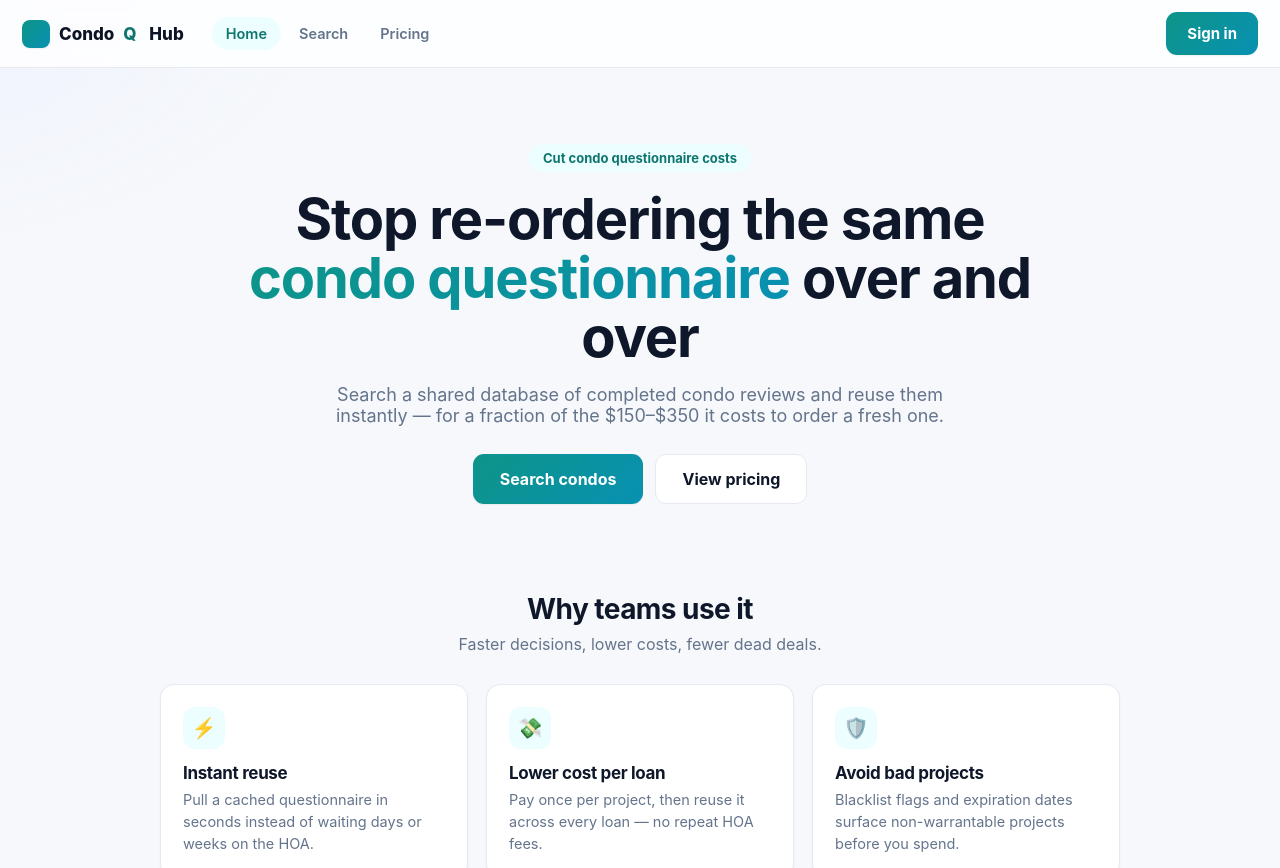
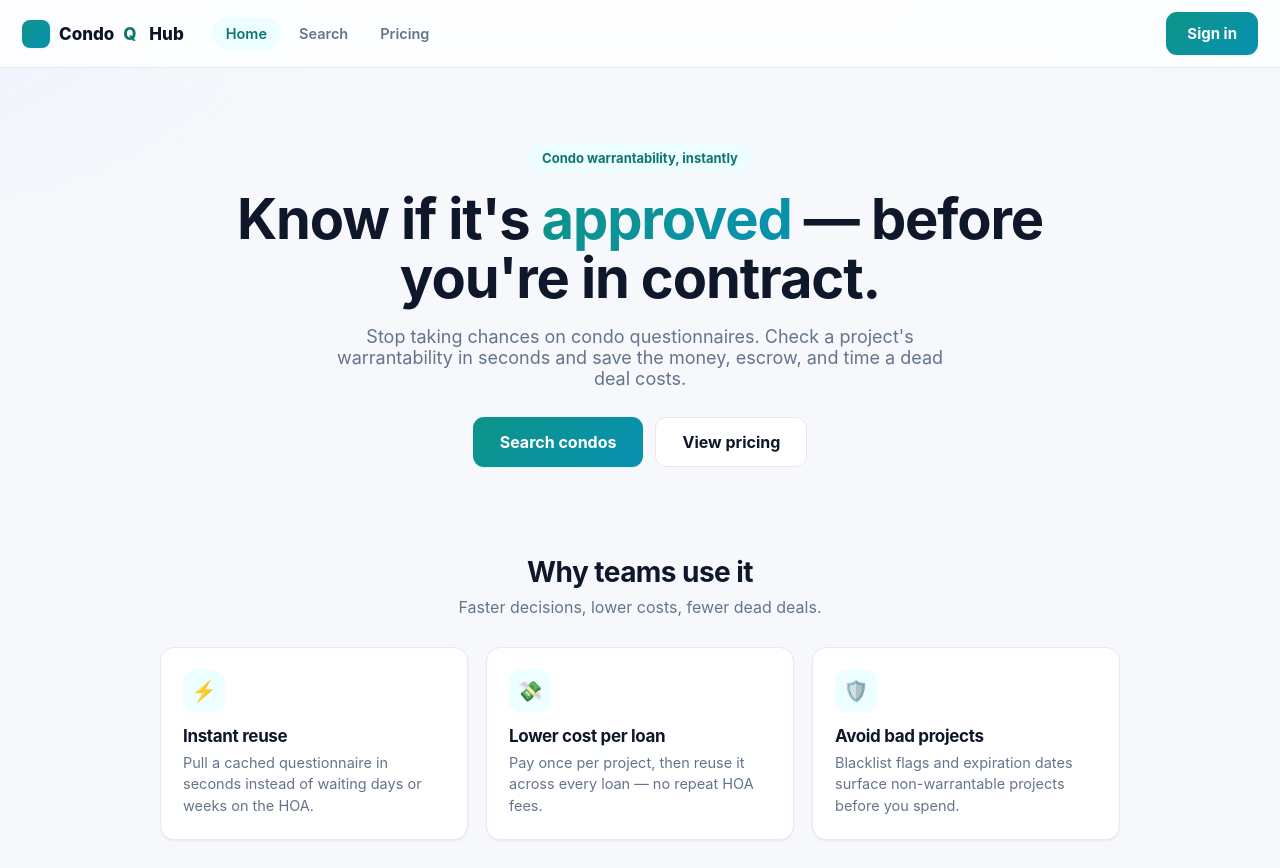
Before and after one commit to Gpober/Condo-Questionaire, a Next.js app: page / in a window 1280 px wide. Shown: the top 868 px of the page. Built offline with nearby package versions, Linux system fonts and the light colour scheme; no server answers.

Commit message:
Sharpen hero headline (approved before you're in contract)
https://claude.ai/code/session_01DrXMKeUmGif4CUUM2rVNhT

```diff
--- a/app/page.tsx
+++ b/app/page.tsx
@@ -9,13 +9,13 @@ export default function Home() {
 
       {/* Hero */}
       <section className="hero">
-        <span className="eyebrow">Cut condo questionnaire costs</span>
+        <span className="eyebrow">Condo warrantability, instantly</span>
         <h1>
-          Stop re-ordering the same <span className="grad">condo questionnaire</span> over and over
+          Know if it&apos;s <span className="grad">approved</span> — before you&apos;re in contract.
         </h1>
         <p className="lede">
-          Search a shared database of completed condo reviews and reuse them instantly —
-          for a fraction of the $150–$350 it costs to order a fresh one.
+          Stop taking chances on condo questionnaires. Check a project&apos;s warrantability in
+          seconds and save the money, escrow, and time a dead deal costs.
         </p>
         <div className="cta">
           <Link href="/search" className="btn lg">Search condos</Link>
```
